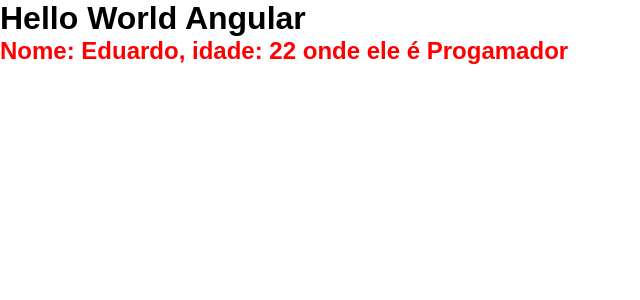
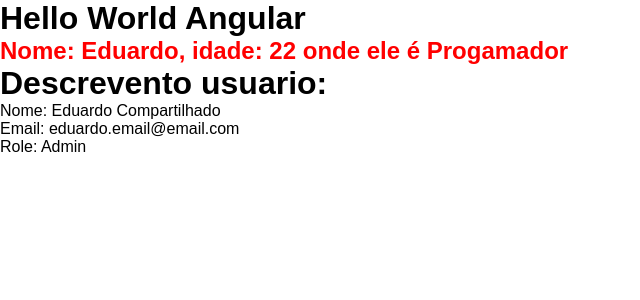
Before and after one commit to Edufgs/moments-angular, an Angular app: page / in a window 1280 px wide. Shown: the top 300 px of the page, without its empty margins (0-640 px from the left). Built offline with nearby package versions, Linux system fonts and the light colour scheme.

Commit message:
Transferindo dados de um componente para outro

```diff
--- a/src/app/app.component.html
+++ b/src/app/app.component.html
@@ -3,3 +3,8 @@
 <!-- Importação do componente vem sempre "app" na frente. -->
 <!-- Isso foi configurado nas configurações do componente. -->
 <app-first-component></app-first-component>
+
+<!-- Assim está compartilhando o userName que está no arquivo .ts desse componente principal -->
+<!-- Então é mandado para o componente 'parent-data' -->
+<!-- Ele pega o 'userName' criado nesse componente e manda como 'name' para o outro componente -->
+<app-parent-data [name]="userName" [userData]="userData"></app-parent-data>
--- a/src/app/app.component.ts
+++ b/src/app/app.component.ts
@@ -6,5 +6,13 @@
   styleUrls: ['./app.component.scss']
 })
 export class AppComponent {
+
+  userName= 'Eduardo Compartilhado'
+
+  userData = {
+    email: 'eduardo.email@email.com',
+    role: 'Admin',
+  }
+
   title = 'moments';
 }
--- a/src/app/app.module.ts
+++ b/src/app/app.module.ts
@@ -4,11 +4,13 @@
 import { AppRoutingModule } from './app-routing.module';
 import { AppComponent } from './app.component';
 import { FirstComponentComponent } from './components/first-component/first-component.component';
+import { ParentDataComponent } from './components/parent-data/parent-data.component';
 
 @NgModule({
   declarations: [
     AppComponent,
-    FirstComponentComponent
+    FirstComponentComponent,
+    ParentDataComponent
   ],
   imports: [
     BrowserModule,
--- /dev/null
+++ b/src/app/components/parent-data/parent-data.component.html
@@ -0,0 +1,7 @@
+
+<h1>Descrevento usuario:</h1>
+<!-- Para acessar uma variavel no arquivo .ts é preciso colocar em {{}} -->
+<!-- Isso é chamado de interpolação -->
+<p>Nome: {{name}}</p>
+<p>Email: {{userData.email}}</p>
+<p>Role: {{userData.role}}</p>
--- /dev/null
+++ b/src/app/components/parent-data/parent-data.component.ts
@@ -0,0 +1,24 @@
+import { Component, OnInit, Input } from '@angular/core';
+
+@Component({
+  selector: 'app-parent-data',
+  templateUrl: './parent-data.component.html',
+  styleUrls: ['./parent-data.component.scss']
+})
+export class ParentDataComponent implements OnInit {
+  //Esse @Input é um decorator para receber paramentros de outros componentes.
+  //É preciso iniciar essa variavel para o angular aceitar;
+  @Input() name: string = "";
+
+  //Essa ! na frente da variavel é para dizer que essa variavel foi iniciado.
+  @Input() userData!: {
+    email: string,
+    role: string
+  }
+
+  constructor() { }
+
+  ngOnInit(): void {
+  }
+
+}
```
Also changed, not shown: src/app/components/parent-data/parent-data.component.scss (added), 1 other file (tests, documents, lock files or other folders).
